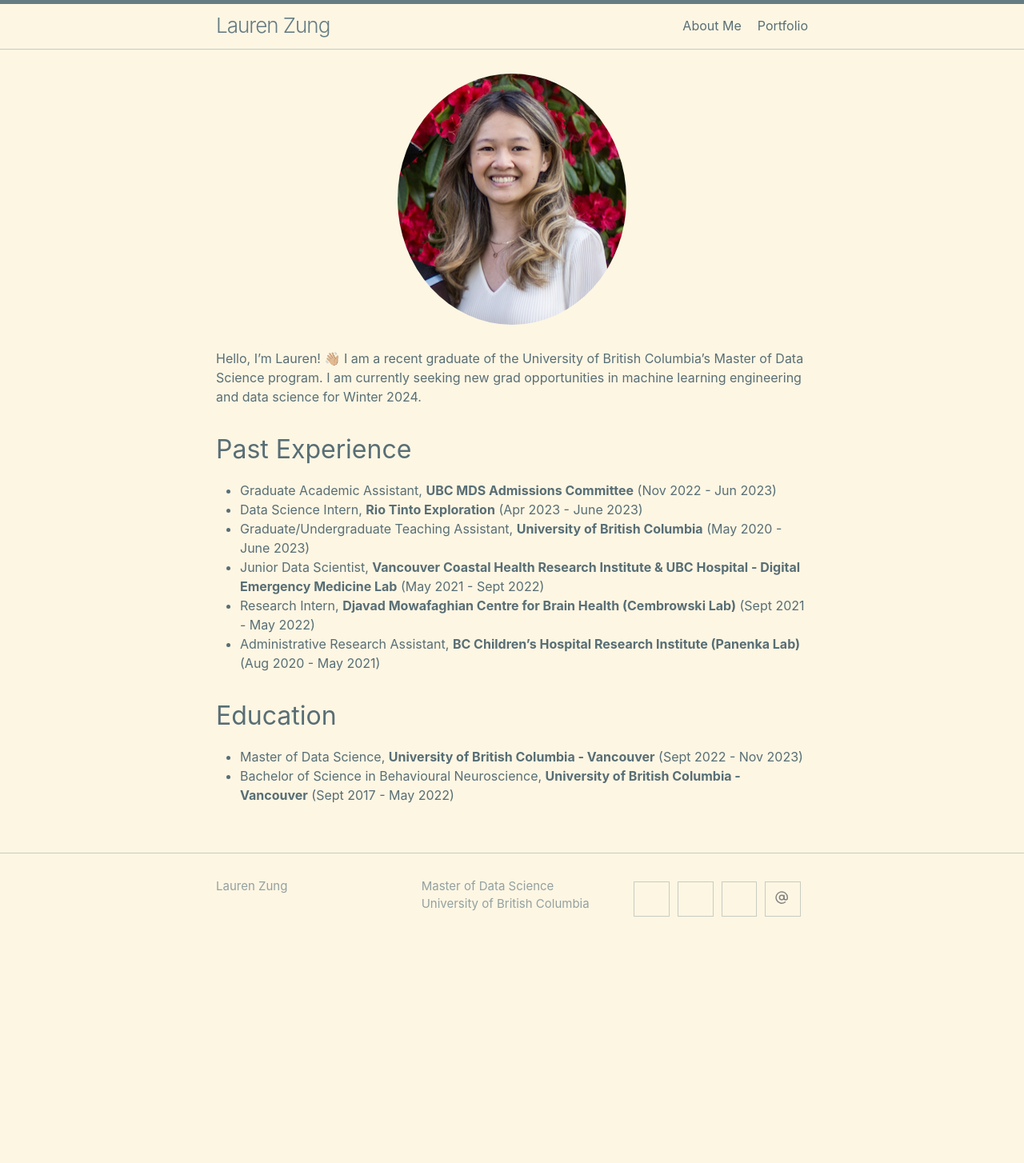
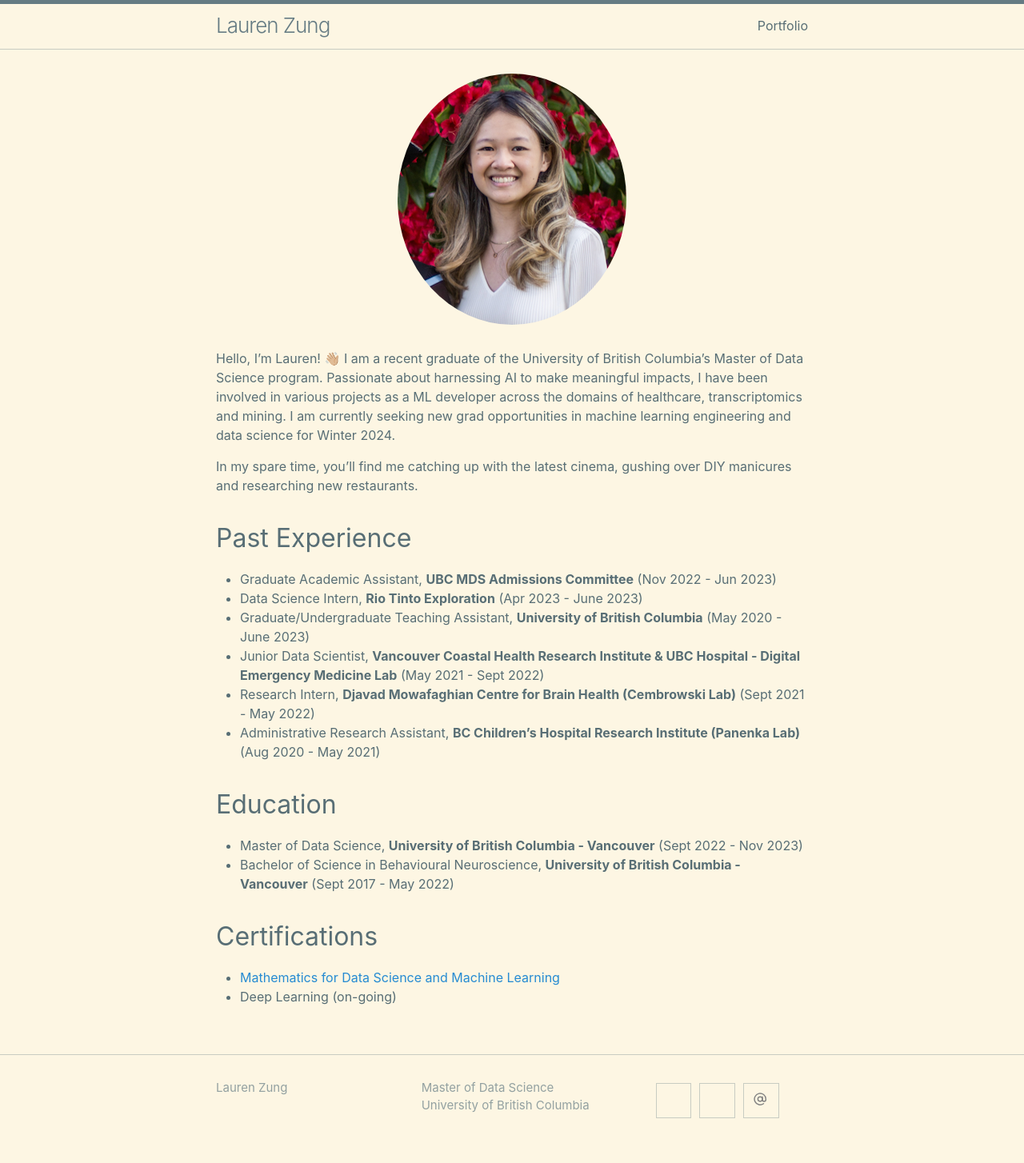
Before and after one commit to lzung/lzung.github.io, a Jekyll site: the page built from index.md, in a window 1280 px wide. Shown: the whole page at 80% size. Built offline with Jekyll 4.4.1, drawn with Linux system fonts in a browser that asks for light colours; before the commit the page ends 1202 px from its top, so only the background shows below that.

Commit message:
minor edits

```diff
--- a/_config.yml
+++ b/_config.yml
@@ -15,12 +15,10 @@ minima:
     github: lzung
     email: laurenzung@gmail.com
     linkedin: lzung
-    instagram: l.zung
 
 # If you want to link only specific pages in your header, uncomment
 # this and add the path to the pages in order as they should show up
 header_pages:
-  - index.md
   - portfolio.md
 
 exclude:
--- a/index.md
+++ b/index.md
@@ -4,7 +4,9 @@ title: About Me
 order: 1
 ---
 
-Hello, I'm Lauren! 👋🏼 I am a recent graduate of the University of British Columbia's Master of Data Science program. I am currently seeking new grad opportunities in machine learning engineering and data science for Winter 2024.
+Hello, I'm Lauren! 👋🏼 I am a recent graduate of the University of British Columbia's Master of Data Science program. Passionate about harnessing AI to make meaningful impacts, I have been involved in various projects as a ML developer across the domains of healthcare, transcriptomics and mining. I am currently seeking new grad opportunities in machine learning engineering and data science for Winter 2024.
+
+In my spare time, you'll find me catching up with the latest cinema, gushing over DIY manicures and researching new restaurants.
 
 ## Past Experience
 
@@ -18,3 +20,7 @@ Hello, I'm Lauren! 👋🏼 I am a recent graduate of the University of British
 ## Education
 - Master of Data Science, **University of British Columbia - Vancouver** (Sept 2022 - Nov 2023)
 - Bachelor of Science in Behavioural Neuroscience, **University of British Columbia - Vancouver** (Sept 2017 - May 2022)
+
+## Certifications
+- [Mathematics for Data Science and Machine Learning](https://www.coursera.org/account/accomplishments/specialization/Z2CK295QBUW5)
+- Deep Learning (on-going)
```
Also changed, not shown: portfolio.md (+1 -1 lines).
